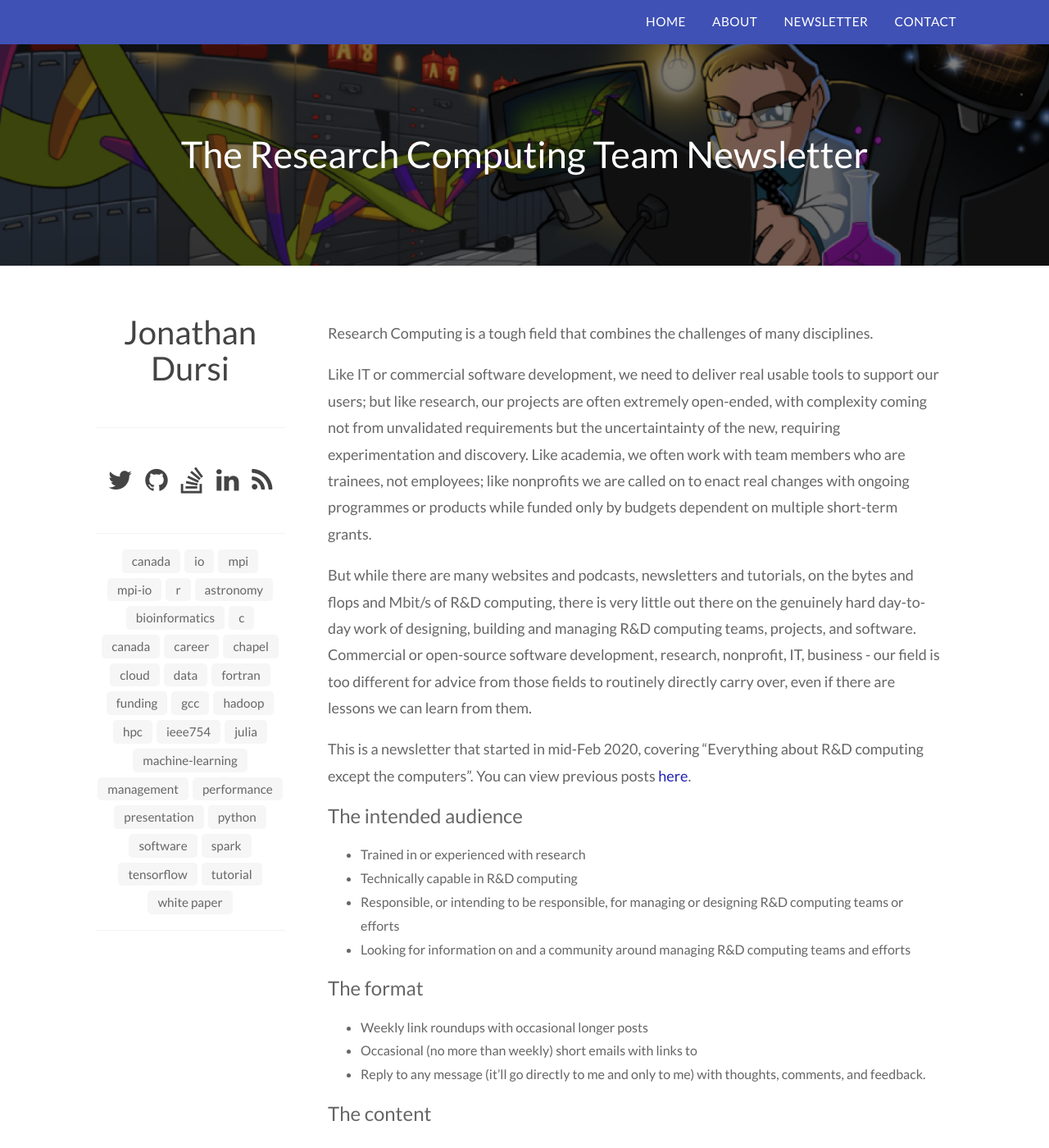
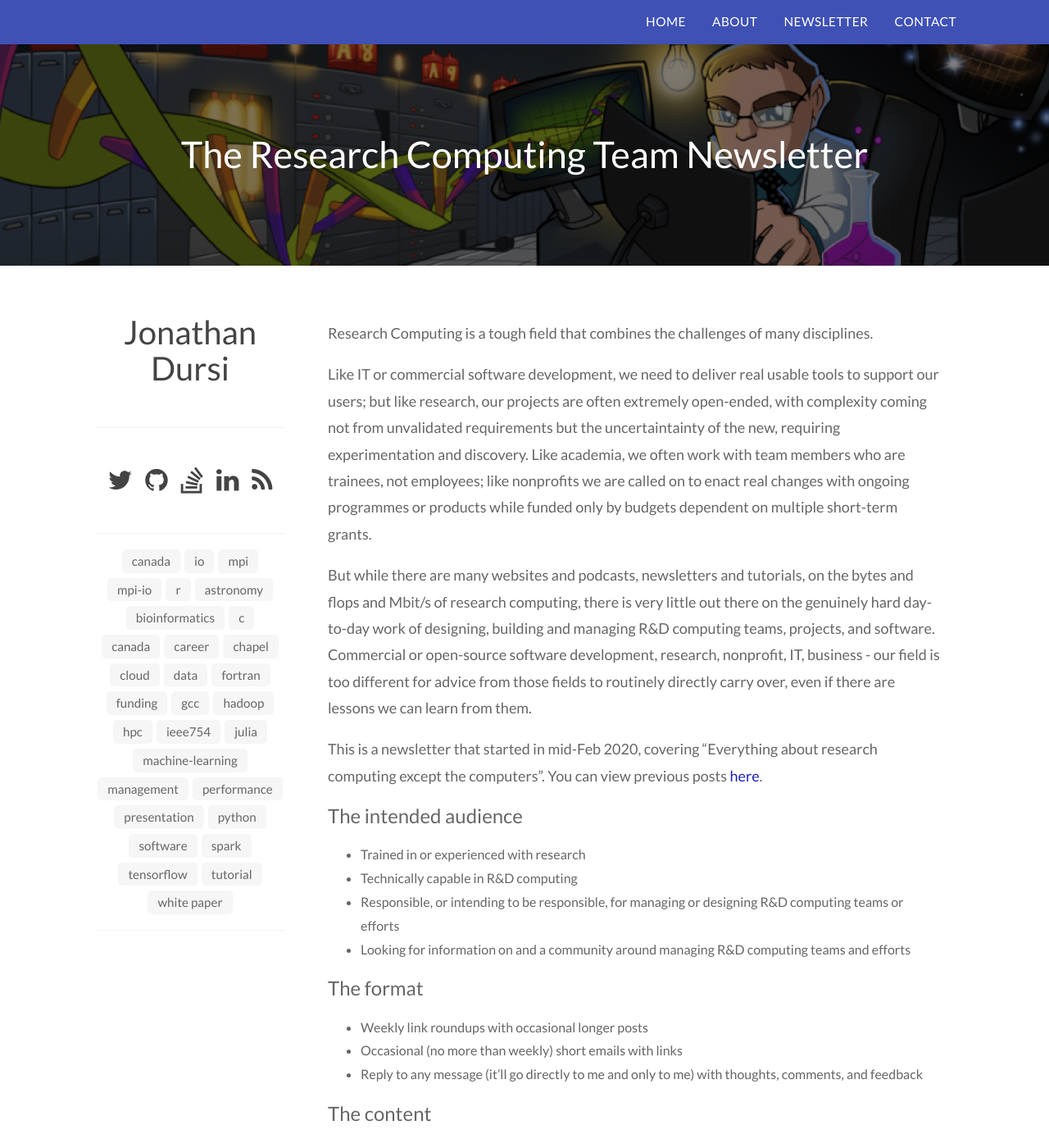
Before and after one commit to ljdursi/dursi-blog, a Jekyll site: the page built from newsletter.md, in a window 1280 px wide and 1400 px high. Shown: the whole window at 82% size. Built offline with Jekyll 4.4.1, drawn with Linux system fonts in a browser that asks for light colours; nearby versions of some CDN libraries.

Commit message:
Newsletter

```diff
--- a/newsletter.md
+++ b/newsletter.md
@@ -32,7 +32,7 @@ we are called on to enact real changes with ongoing programmes or products while
 funded only by budgets dependent on multiple short-term grants.
 
 But while there are many websites and podcasts, newsletters and tutorials, on the
-bytes and flops and Mbit/s of R&D computing, there is very little out there on the
+bytes and flops and Mbit/s of research computing, there is very little out there on the
 genuinely hard day-to-day work of designing, building and managing R&D computing
 teams, projects, and software.  Commercial or open-source software development,
 research, nonprofit, IT, business - our field is too different for advice from
@@ -40,7 +40,7 @@ those fields to routinely directly carry over, even if there are lessons we can
 learn from them.
 
 This is a newsletter that started in mid-Feb 2020, covering "Everything about
-R&D computing except the computers".  You can view previous posts [here](https://buttondown.email/ljdursi/archive/).
+research computing except the computers".  You can view previous posts [here](https://buttondown.email/ljdursi/archive/).
 
 ## The intended audience
 
@@ -52,8 +52,8 @@ R&D computing except the computers".  You can view previous posts [here](https:/
 ## The format
 
 * Weekly link roundups with occasional longer posts
-* Occasional (no more than weekly) short emails with links to
-* Reply to any message (it'll go directly to me and only to me) with thoughts, comments, and feedback.
+* Occasional (no more than weekly) short emails with links
+* Reply to any message (it'll go directly to me and only to me) with thoughts, comments, and feedback
 
 ## The content
 
```
